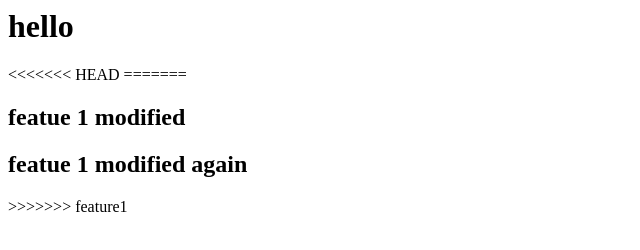
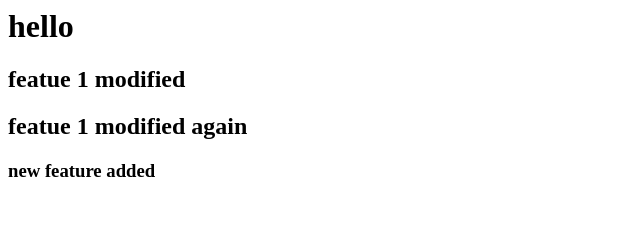
Before and after one commit to Raj-Kumar77/test, a plain HTML site: page index.html in a window 1280 px wide. Shown: the whole page, without its empty margins (0-640 px from the left). Drawn offline with Linux system fonts and the light colour scheme.

Commit message:
new feature added

```diff
--- a/index.html
+++ b/index.html
@@ -6,10 +6,8 @@
 </head>
 <body>
     <h1>hello</h1>
-<<<<<<< HEAD
-=======
     <h2>featue 1 modified</h2>
     <h2>featue 1 modified again</h2>
->>>>>>> feature1
+    <h3>new feature added</h3>
 </body>
 </html>
```
